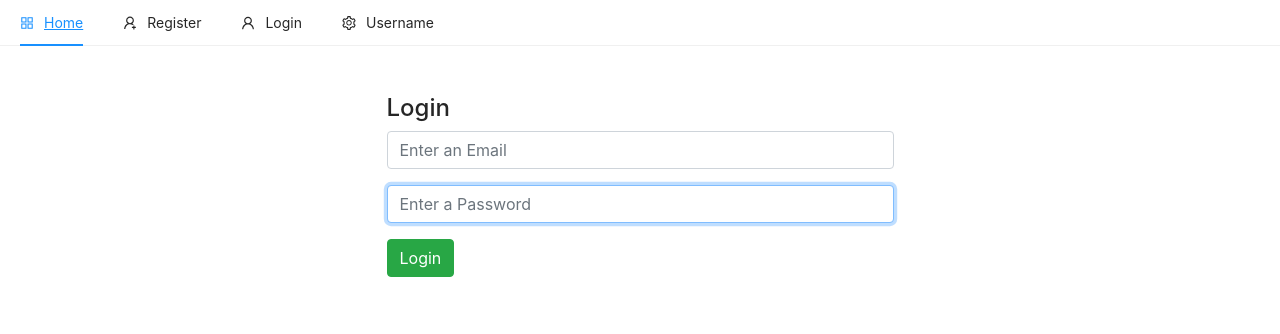
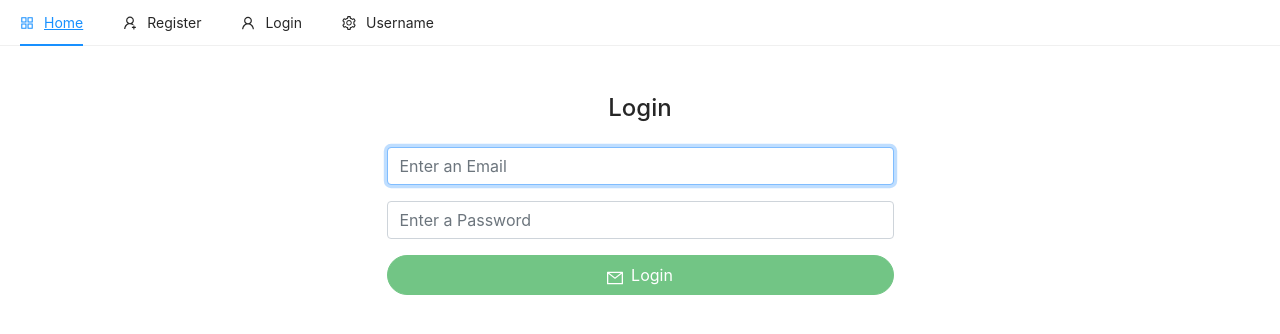
Before and after one commit to sahilsakhiya11/One-Click-Pick, a React (Create React App) app in the folder client/: page /login in a window 1280 px wide. Shown: the top 334 px of the page. Built offline with nearby package versions, Linux system fonts and the light colour scheme; no server answers.

Commit message:
ui changes in login/register

```diff
--- a/client/src/pages/auth/Login.js
+++ b/client/src/pages/auth/Login.js
@@ -1,10 +1,11 @@
 import React, { useState } from "react";
 import { auth } from "./../../firebase";
 import { toast } from "react-toastify";
-
-const Login = () => {
+import {Button} from 'antd';
+import { MailOutlined } from "@ant-design/icons";
+const Login = ({ history }) => {
   const [email, setEmail] = useState("");
-  const [password, setPassword] = useState("")
+  const [password, setPassword] = useState("");
 
   const handleSubmit = async (e) => {
     e.preventDefault();
@@ -17,18 +18,17 @@ const Login = () => {
       handleCodeInApp: true,
     };
     await auth.signInWithEmailAndPassword(email, password);
-    toast.success(
-      `Login for ${email} thai rahya cho, santi bhai no pakdo`
-    );
+    toast.success(`Login for ${email} thai rahya cho, santi bhai no pakdo`);
     //save user email in local storage
     window.localStorage.setItem("emailForRegistration", email);
     //clear state
     setEmail("");
     setPassword("");
+    history.push("/");
   };
 
   const loginForm = () => (
-    <form onSubmit={handleSubmit}>
+    <form className="mt-4" onSubmit={handleSubmit}>
       <input
         type="email"
         className="form-control"
@@ -43,11 +43,20 @@ const Login = () => {
         value={password}
         onChange={(e) => setPassword(e.target.value)}
         placeholder="Enter a Password"
-        autoFocus
+
       />
-      <button type="submit" className="btn btn-success mt-3">
+      <Button
+      onClick = {handleSubmit}
+        type="primary"
+        className="btn btn-success mt-3"
+        block
+        shape="round"
+        size= "large"
+        disabled={!email || password.length < 6}
+        icon={<MailOutlined />}
+      >
         Login
-      </button>
+      </Button>
     </form>
   );
 
@@ -55,7 +64,7 @@ const Login = () => {
     <div className="container p-5">
       <div className="row">
         <div className="col-md-6 offset-md-3">
-          <h4>Login</h4>
+          <h4 className="text-center">Login</h4>
 
           {loginForm()}
         </div>
--- a/client/src/pages/auth/Register.js
+++ b/client/src/pages/auth/Register.js
@@ -1,6 +1,8 @@
 import React, { useState } from "react";
 import { auth } from "./../../firebase";
 import { toast } from "react-toastify";
+import { Button } from "antd";
+import { MailOutlined } from "@ant-design/icons";
 
 const Register = () => {
   const [email, setEmail] = useState("");
@@ -8,8 +10,8 @@ const Register = () => {
   const handleSubmit = async (e) => {
     e.preventDefault();
     //validation
-    if(!email){
-        toast.error("Bhai Email to nakho, kem aawu karo cho?")
+    if (!email) {
+      toast.error("Bhai Email to nakho, kem aawu karo cho?");
     }
     const config = {
       url: process.env.REACT_APP_REGISTER_REDIRECT_URL,
@@ -20,13 +22,13 @@ const Register = () => {
       `Email is sent to ${email}. Click the link to complete your registration`
     );
     //save user email in local storage
-    window.localStorage.setItem('emailForRegistration', email)
+    window.localStorage.setItem("emailForRegistration", email);
     //clear state
-    setEmail("")
+    setEmail("");
   };
 
   const registerForm = () => (
-    <form onSubmit={handleSubmit}>
+    <form className="mt-4" onSubmit={handleSubmit}>
       <input
         type="email"
         className="form-control"
@@ -36,9 +38,18 @@ const Register = () => {
         autoFocus
       />
 
-      <button type="submit" className="btn btn-success mt-3">
+      <Button
+        onClick={handleSubmit}
+        type="primary"
+        className="btn btn-success mt-3"
+        block
+        shape="round"
+        size="large"
+        disabled={!email}
+        icon = {<MailOutlined />}
+      >
         Register
-      </button>
+      </Button>
     </form>
   );
 
@@ -46,7 +57,7 @@ const Register = () => {
     <div className="container p-5">
       <div className="row">
         <div className="col-md-6 offset-md-3">
-          <h4>Register</h4>
+          <h4 className="text-center">Register</h4>
 
           {registerForm()}
         </div>
```
